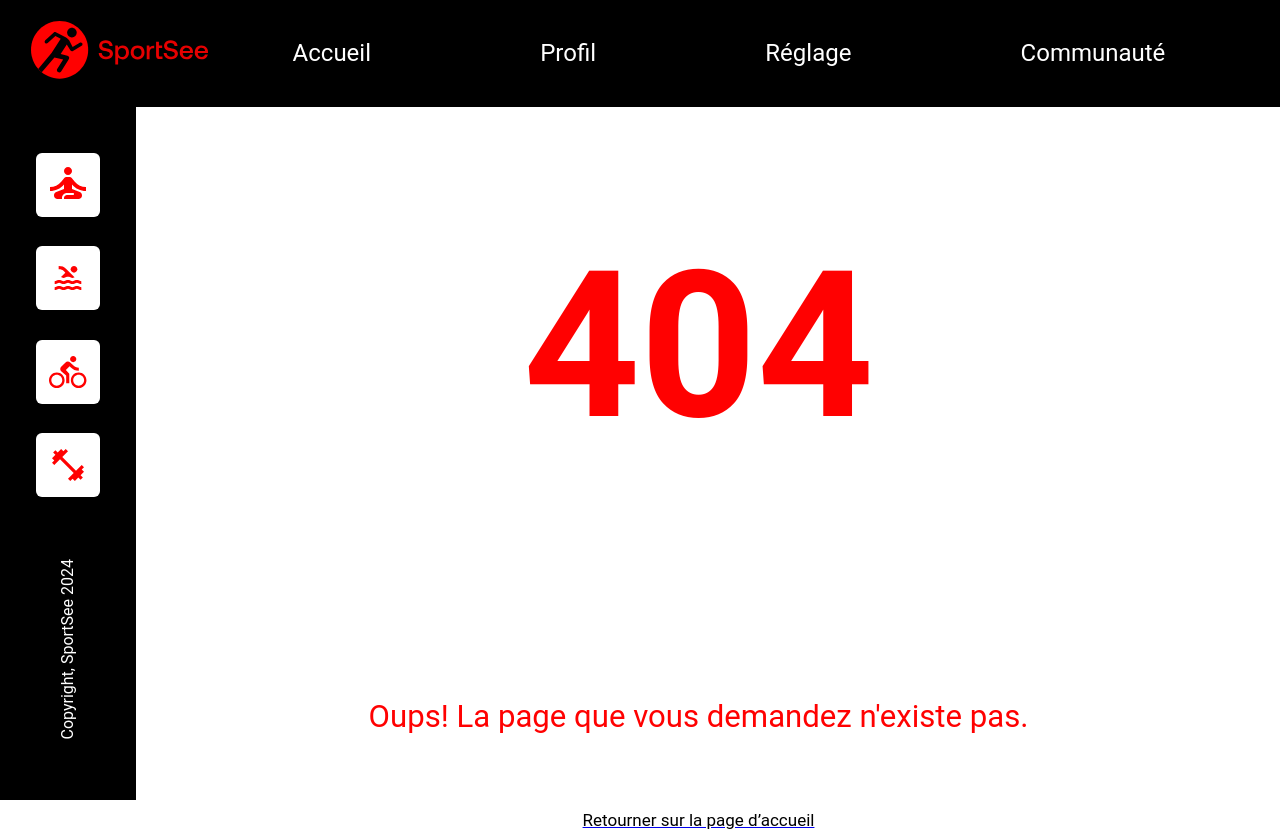
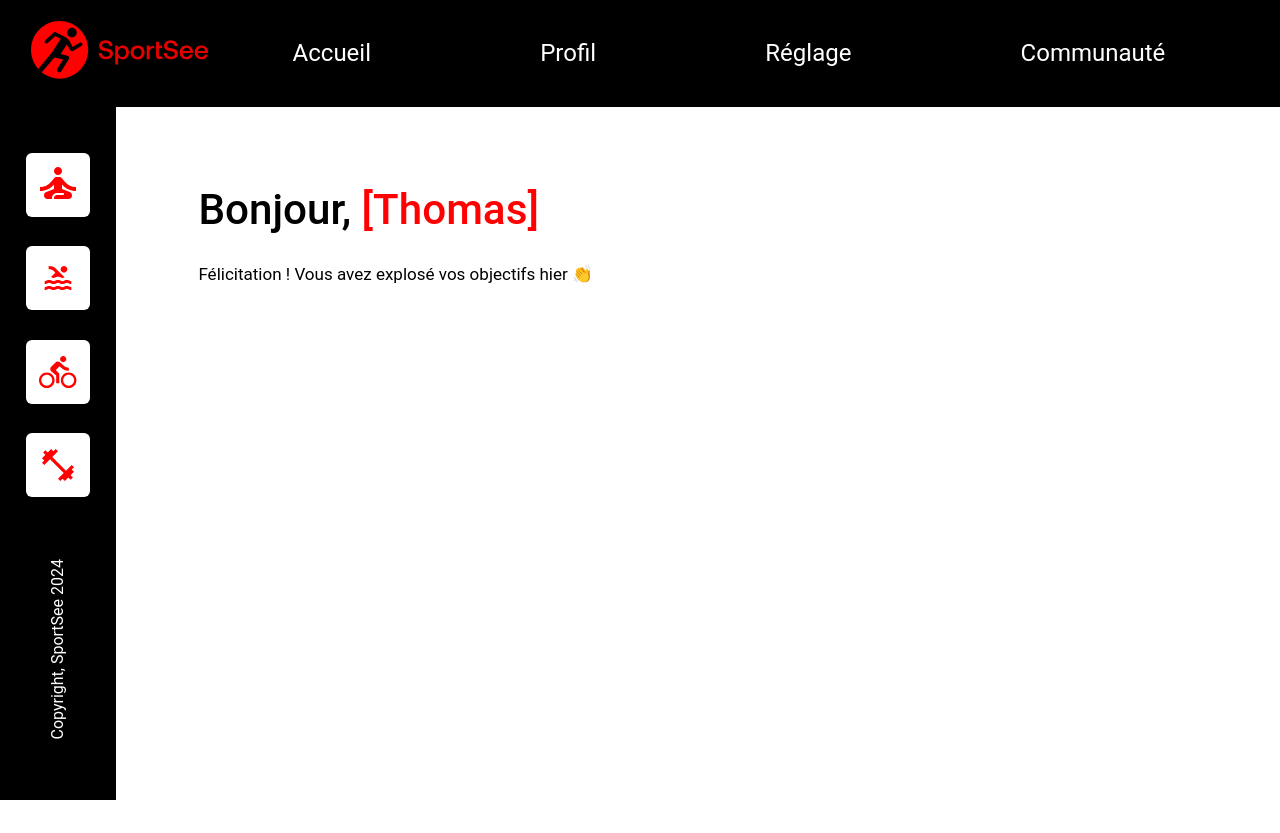
Before and after one commit to ssidikov/SportSee, a React (Create React App) app: page /#/ in a window 1280 px wide. Before the commit this address had no page. After the commit the page ends 800 px from the top, so only its background shows below. Built offline with nearby package versions, Linux system fonts and the light colour scheme.

Commit message:
Add Profile page, integrate routing, and create API client; update styles and layout

```diff
--- a/package.json
+++ b/package.json
@@ -6,10 +6,12 @@
     "@testing-library/jest-dom": "^5.14.1",
     "@testing-library/react": "^13.0.0",
     "@testing-library/user-event": "^13.2.1",
+    "axios": "^1.7.7",
     "react": "^18.3.1",
     "react-dom": "^18.3.1",
     "react-router-dom": "^6.27.0",
     "react-scripts": "5.0.1",
+    "recharts": "^2.13.3",
     "sass": "^1.80.6",
     "web-vitals": "^2.1.0"
   },
--- a/src/App.js
+++ b/src/App.js
@@ -2,16 +2,20 @@ import { HashRouter, Routes, Route } from 'react-router-dom'
 import Header from './components/Header'
 import Sidebar from './components/Sidebar'
 import Error404 from './pages/Error-404'
+import Profile from './pages/Profile'
 
 function App() {
   return (
     <HashRouter>
-      <div className='App'>
+      <div className='app'>
         <Header />
         <Sidebar />
-        <Routes>
-          <Route path='*' element={<Error404 />} />
-        </Routes>
+        <div className='app-container'>
+          <Routes>
+            <Route path='/' element={<Profile />} />
+            <Route path='*' element={<Error404 />} />
+          </Routes>
+        </div>
       </div>
     </HashRouter>
   )
--- a/src/components/Header/index.jsx
+++ b/src/components/Header/index.jsx
@@ -1,3 +1,4 @@
+import React from 'react'
 import './Header.sass'
 import Logo from '../../assets/logo.svg'
 import { NavLink } from 'react-router-dom'
--- a/src/components/Sidebar/Sidebar.sass
+++ b/src/components/Sidebar/Sidebar.sass
@@ -9,7 +9,7 @@
   height: 100vh
   // width: 117px
   background-color: $black
-  padding: 100px 26px 60px
+  padding: 100px 16px 60px
   // z-index: -1
   position: fixed
   overflow: hidden
--- /dev/null
+++ b/src/pages/Profile/Profile.sass
@@ -0,0 +1,15 @@
+@import ../../styles/variables.sass
+
+.profile
+  // padding-left: 15.5vw
+  // padding-top: 15.5vw
+  &-title
+    font-size: clamp(1.5rem, -0.2727rem + 3.6364vw, 3rem)
+    font-weight: 500
+    line-height: 24px
+    margin-bottom: 41px
+    &__username
+      color: $primary-color
+  &-description
+    font-size: clamp(0.875rem, 0.5795rem + 0.6061vw, 1.125rem)
+    font-weight: 400
--- /dev/null
+++ b/src/pages/Profile/index.jsx
@@ -0,0 +1,15 @@
+import './Profile.sass'
+
+function Profile() {
+  return (
+    <div className='profile'>
+      <h2 className='profile-title'>
+        Bonjour, <span className='profile-title__username'>[Thomas]</span>
+      </h2>
+      <p className='profile-description'>Félicitation ! Vous avez explosé vos objectifs hier 👏</p>
+      <div className='profile-content'>{}</div>
+    </div>
+  )
+}
+
+export default Profile
--- a/src/styles/index.sass
+++ b/src/styles/index.sass
@@ -12,3 +12,15 @@ body
   -moz-osx-font-smoothing: grayscale
   font-family: $font-family
   color: $black
+
+.app
+  display: flex
+  flex-direction: column
+  height: 100vh
+  overflow: hidden
+  &-container
+    display: flex
+    flex: 1
+    overflow: hidden
+    padding-left: 15.5vw
+    padding-top: 15.5vw
```
Also changed, not shown: src/services/api.jsx (added, +10 -0 lines), 1 other file (tests, documents, lock files or other folders).
